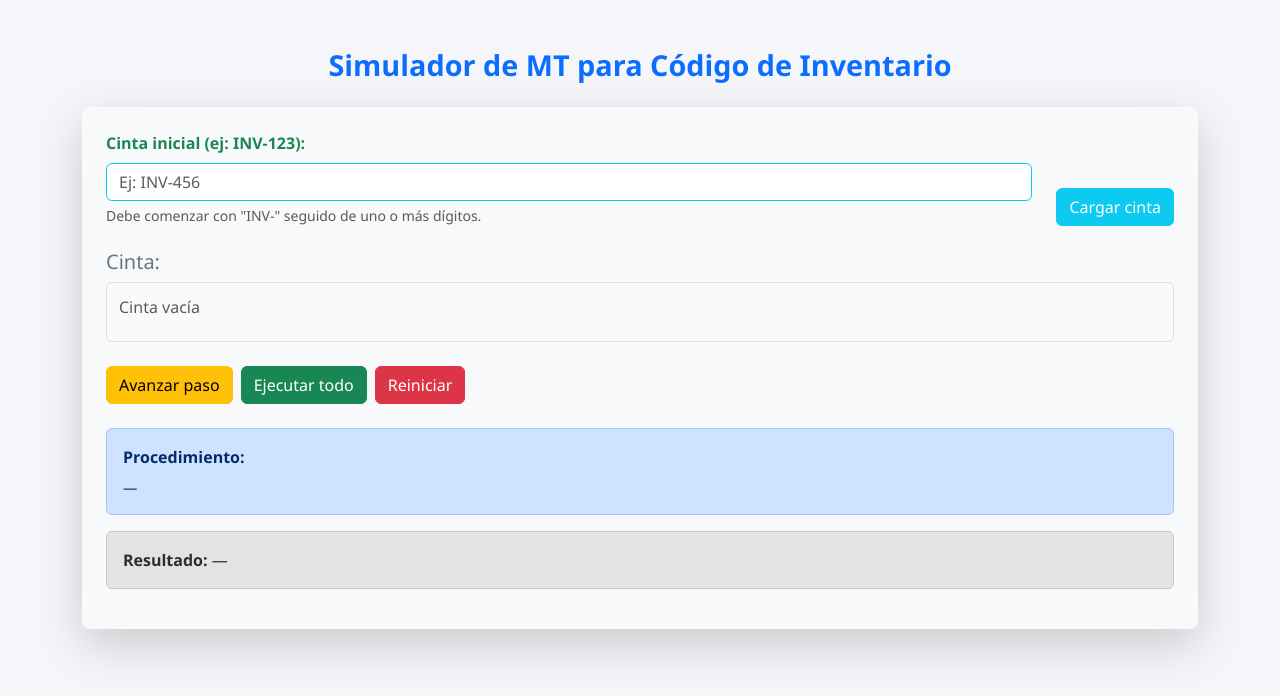
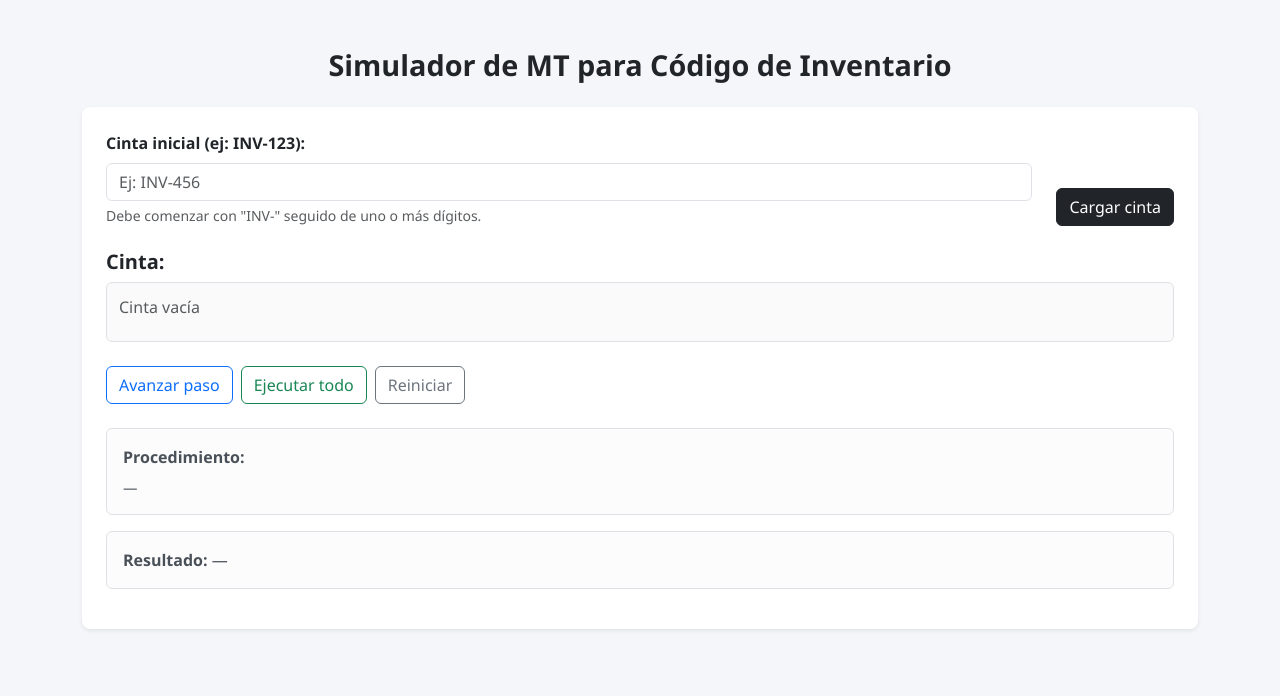
Before and after one commit to JuanJoseql7/mt-simulador-afd-inv, a plain HTML site: page index.html in a window 1280 px wide. Drawn offline with nearby package versions, Linux system fonts and the light colour scheme.

Commit message:
Update index.html

```diff
--- a/index.html
+++ b/index.html
@@ -9,40 +9,40 @@
 </head>
 <body>
   <div class="container py-5">
-    <h1 class="text-center mb-4 text-primary">Simulador de MT para Código de Inventario</h1>
-    <div class="card shadow-lg border-0 p-4 bg-light">
+    <h1 class="text-center mb-4 text-dark">Simulador de MT para Código de Inventario</h1>
+    <div class="card shadow-sm border-0 p-4 bg-white">
       <form id="formCinta">
         <div class="row mb-4">
           <div class="col">
-            <label class="form-label fw-bold text-success">Cinta inicial (ej: INV-123):</label>
-            <input id="inputTape" type="text" class="form-control border-info"
+            <label class="form-label fw-semibold">Cinta inicial (ej: INV-123):</label>
+            <input id="inputTape" type="text" class="form-control"
                    placeholder="Ej: INV-456"
                    required>
-            <div class="form-text text-muted">Debe comenzar con "INV-" seguido de uno o más dígitos.</div>
+            <div class="form-text">Debe comenzar con "INV-" seguido de uno o más dígitos.</div>
           </div>
           <div class="col-auto d-flex align-items-end">
-            <button type="submit" id="loadBtn" class="btn btn-info text-white">Cargar cinta</button>
+            <button type="submit" id="loadBtn" class="btn btn-dark">Cargar cinta</button>
           </div>
         </div>
       </form>
 
-      <h5 class="text-secondary">Cinta:</h5>
+      <h5 class="fw-semibold">Cinta:</h5>
       <div id="tapeBox" class="tape-box mb-4">
         <span class="text-muted">Cinta vacía</span>
       </div>
 
       <div class="d-flex gap-2 mb-4">
-        <button id="stepBtn" class="btn btn-warning">Avanzar paso</button>
-        <button id="autoBtn" class="btn btn-success">Ejecutar todo</button>
-        <button id="resetBtn" class="btn btn-danger">Reiniciar</button>
+        <button id="stepBtn" class="btn btn-outline-primary">Avanzar paso</button>
+        <button id="autoBtn" class="btn btn-outline-success">Ejecutar todo</button>
+        <button id="resetBtn" class="btn btn-outline-secondary">Reiniciar</button>
       </div>
 
-      <div class="alert alert-primary">
+      <div class="alert alert-light border">
         <strong>Procedimiento:</strong>
         <div id="stateLabel" class="log-box">—</div>
       </div>
 
-      <div class="alert alert-secondary">
+      <div class="alert alert-light border">
         <strong>Resultado:</strong>
         <span id="resultLabel">—</span>
       </div>
```
